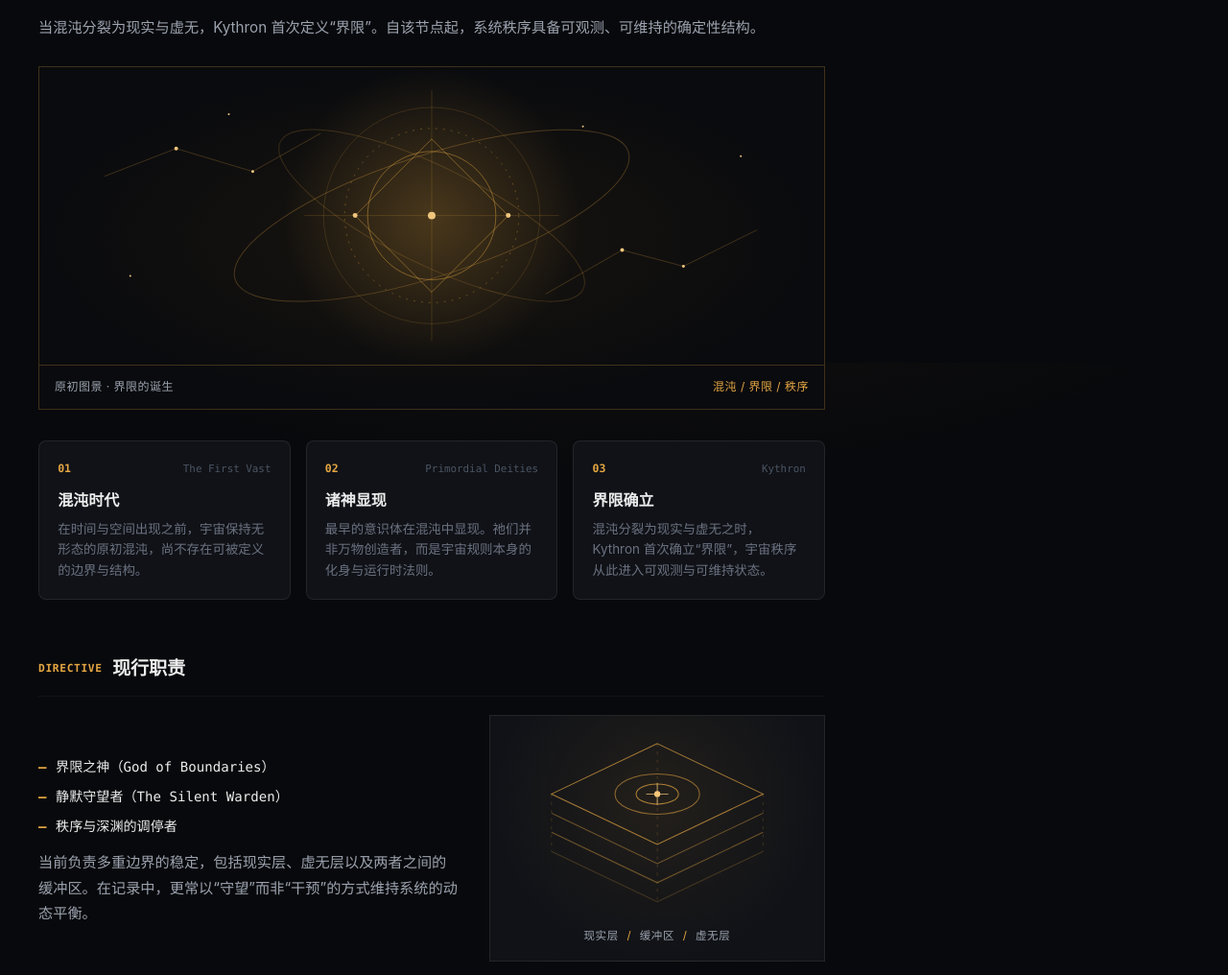
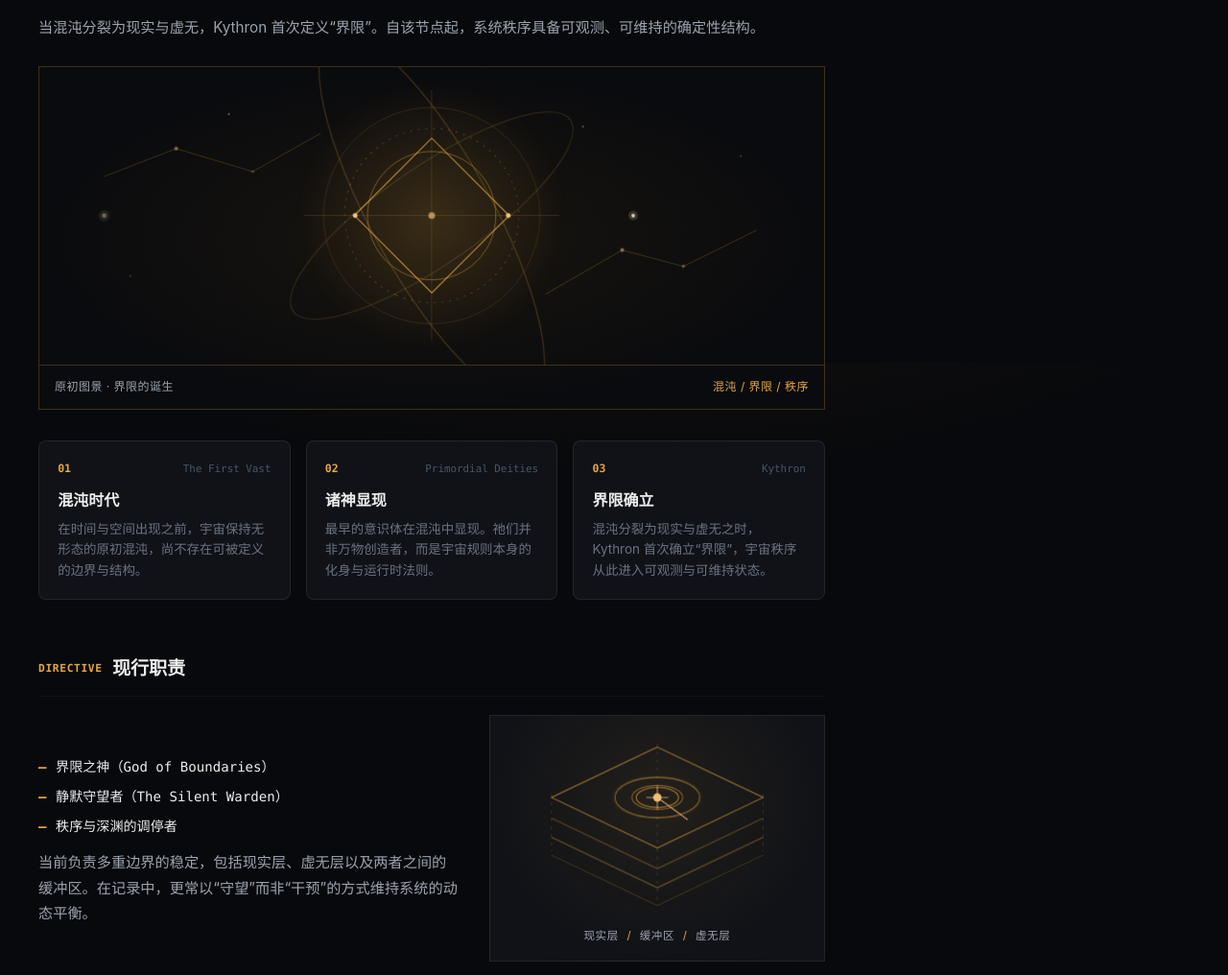
Before and after one commit to Kyou12138/kyoyk-blog, a Next.js app: page /about in a window 1280 px wide. Shown: the part 422-1438 px from the top of the page at 96% size. Built offline with nearby package versions, Linux system fonts and the light colour scheme; no server answers.

Commit message:
feat(about): 为关于页星轨界限图与三重守望图加入流畅动态光效

```diff
--- a/src/app/about/about.module.css
+++ b/src/app/about/about.module.css
@@ -258,3 +258,88 @@
   font-style: italic;
   line-height: 1.65;
 }
+
+/* 星轨与界限：以缓慢的轨道和光脉冲维持图景的呼吸感。 */
+.orbitRing,
+.orbitTrack,
+.orbitTrackReverse,
+.compass,
+.originGlow,
+.originCore,
+.watchPulse,
+.watchBeacon {
+  transform-box: fill-box;
+  transform-origin: center;
+}
+
+.orbitRing { animation: orbit 18s linear infinite; }
+.orbitTrack { animation: orbit 26s linear infinite; }
+.orbitTrackReverse { animation: orbit 34s linear infinite reverse; }
+.compass { animation: compassBreathe 4.5s ease-in-out infinite; }
+.originGlow { animation: glowBreathe 5s ease-in-out infinite; }
+.originCore { animation: beaconBreathe 2.8s ease-in-out infinite; }
+
+.stars circle { animation: starTwinkle 2.4s ease-in-out infinite alternate; }
+.stars circle:nth-child(3n + 2) { animation-delay: -0.9s; animation-duration: 3.1s; }
+.stars circle:nth-child(3n) { animation-delay: -1.8s; animation-duration: 2.1s; }
+
+.photon { animation: photonForward 5.5s linear infinite; }
+.photonReverse { animation: photonBackward 7s linear -2.8s infinite; }
+
+.watchTop { animation: layerFloat 4.2s ease-in-out infinite; }
+.watchMiddle { animation: layerFloat 4.8s ease-in-out -1.6s infinite reverse; }
+.watchBottom { animation: layerFloat 5.4s ease-in-out -3.1s infinite; }
+.watchBeacon { animation: beaconBreathe 2.4s ease-in-out infinite; }
+.watchScan {
+  transform-box: view-box;
+  transform-origin: 130px 68px;
+  animation: orbit 5s linear infinite;
+}
+.watchPulse { animation: radarPulse 3.2s ease-out infinite; }
+.watchPulseDelayed { animation-delay: -1.6s; }
+
+@keyframes orbit { to { transform: rotate(360deg); } }
+@keyframes compassBreathe {
+  0%, 100% { transform: scale(0.97); opacity: 0.65; }
+  50% { transform: scale(1.04); opacity: 1; }
+}
+@keyframes glowBreathe {
+  0%, 100% { transform: scale(0.9); opacity: 0.65; }
+  50% { transform: scale(1.1); opacity: 1; }
+}
+@keyframes beaconBreathe {
+  0%, 100% { transform: scale(0.85); opacity: 0.65; }
+  50% { transform: scale(1.45); opacity: 1; }
+}
+@keyframes starTwinkle {
+  from { opacity: 0.25; }
+  to { opacity: 1; }
+}
+@keyframes photonForward {
+  0% { transform: translateX(0); opacity: 0; }
+  10%, 90% { opacity: 1; }
+  100% { transform: translateX(744px); opacity: 0; }
+}
+@keyframes photonBackward {
+  0% { transform: translateX(0); opacity: 0; }
+  10%, 90% { opacity: 0.8; }
+  100% { transform: translateX(-744px); opacity: 0; }
+}
+@keyframes layerFloat {
+  0%, 100% { transform: translateY(-5px); }
+  50% { transform: translateY(5px); }
+}
+@keyframes radarPulse {
+  0% { transform: scale(0.45); opacity: 0.8; }
+  100% { transform: scale(2.2); opacity: 0; }
+}
+
+@media (prefers-reduced-motion: reduce) {
+  .orbitRing, .orbitTrack, .orbitTrackReverse, .compass, .originGlow,
+  .originCore, .stars circle, .photon, .watchTop, .watchMiddle,
+  .watchBottom, .watchBeacon, .watchScan, .watchPulse {
+    animation: none;
+  }
+
+  .photon, .watchScan, .watchPulse { display: none; }
+}
--- a/src/app/about/page.tsx
+++ b/src/app/about/page.tsx
@@ -72,23 +72,27 @@ export default function AboutPage(): ReactNode {
                   <radialGradient id="origin-glow"><stop stopColor="#e5a742" stopOpacity=".24" /><stop offset="1" stopColor="#e5a742" stopOpacity="0" /></radialGradient>
                   <linearGradient id="origin-line"><stop stopColor="#e5a742" stopOpacity="0" /><stop offset=".5" stopColor="#f5c779" /><stop offset="1" stopColor="#e5a742" stopOpacity="0" /></linearGradient>
                 </defs>
-                <circle cx="410" cy="155" r="155" fill="url(#origin-glow)" />
+                <circle className={styles.originGlow} cx="410" cy="155" r="155" fill="url(#origin-glow)" />
                 <g fill="none" stroke="#e5a742">
                   <circle cx="410" cy="155" r="113" opacity=".16" />
-                  <circle cx="410" cy="155" r="91" opacity=".34" strokeDasharray="2 6" />
+                  <circle className={styles.orbitRing} cx="410" cy="155" r="91" opacity=".34" strokeDasharray="2 6" />
                   <circle cx="410" cy="155" r="67" opacity=".45" />
-                  <ellipse cx="410" cy="155" rx="216" ry="63" transform="rotate(-18 410 155)" opacity=".28" />
-                  <ellipse cx="410" cy="155" rx="176" ry="51" transform="rotate(26 410 155)" opacity=".2" />
+                  <g className={styles.orbitTrack}><ellipse cx="410" cy="155" rx="216" ry="63" transform="rotate(-18 410 155)" opacity=".28" /></g>
+                  <g className={styles.orbitTrackReverse}><ellipse cx="410" cy="155" rx="176" ry="51" transform="rotate(26 410 155)" opacity=".2" /></g>
                   <path d="M410 24v262M277 155h266" opacity=".18" />
-                  <path d="M410 75l80 80-80 80-80-80z" opacity=".45" />
+                  <path className={styles.compass} d="M410 75l80 80-80 80-80-80z" opacity=".45" />
                   <path d="M38 155h744" stroke="url(#origin-line)" strokeWidth="1.5" />
                   <path d="M68 114l75-29 80 24 71-40M529 237l80-46 64 17 77-38" opacity=".24" />
                 </g>
                 <g fill="#efc57e">
-                  <circle cx="410" cy="155" r="4" /><circle cx="330" cy="155" r="2.5" /><circle cx="490" cy="155" r="2.5" />
+                  <circle className={styles.originCore} cx="410" cy="155" r="4" /><circle cx="330" cy="155" r="2.5" /><circle cx="490" cy="155" r="2.5" />
+                </g>
+                <g className={styles.stars} fill="#efc57e">
                   <circle cx="143" cy="85" r="2" /><circle cx="223" cy="109" r="1.5" /><circle cx="609" cy="191" r="2" /><circle cx="673" cy="208" r="1.5" />
                   <circle cx="95" cy="218" r="1" /><circle cx="198" cy="49" r="1" /><circle cx="568" cy="62" r="1" /><circle cx="733" cy="93" r="1" />
                 </g>
+                <g className={styles.photon} fill="#fff0c9"><circle cx="38" cy="155" r="2.5" /><circle cx="38" cy="155" r="6" opacity=".2" /></g>
+                <g className={`${styles.photon} ${styles.photonReverse}`} fill="#fff0c9"><circle cx="782" cy="155" r="2" /><circle cx="782" cy="155" r="5" opacity=".2" /></g>
               </svg>
               <figcaption className={styles.figureCaption}>
                 <span>原初图景 · 界限的诞生</span>
@@ -134,15 +138,20 @@ export default function AboutPage(): ReactNode {
               <figure className={styles.watchFigure}>
                 <svg viewBox="0 0 260 200" role="img" aria-label="现实层、缓冲区与虚无层的三重边界示意图">
                   <g fill="none" stroke="#e5a742">
-                    <path d="M130 18l105 50-105 50L25 68z" opacity=".7" />
-                    <path d="M25 87l105 50 105-50M25 106l105 50 105-50" opacity=".42" />
-                    <path d="M25 125l105 50 105-50" opacity=".22" />
                     <path d="M130 18v157M25 68v57M235 68v57" opacity=".18" strokeDasharray="3 5" />
-                    <ellipse cx="130" cy="68" rx="42" ry="20" opacity=".55" />
-                    <ellipse cx="130" cy="68" rx="21" ry="10" opacity=".7" />
+                    <g className={styles.watchTop}>
+                      <path d="M130 18l105 50-105 50L25 68z" opacity=".7" />
+                      <ellipse cx="130" cy="68" rx="42" ry="20" opacity=".55" />
+                      <ellipse cx="130" cy="68" rx="21" ry="10" opacity=".7" />
+                      <ellipse className={styles.watchPulse} cx="130" cy="68" rx="21" ry="10" />
+                      <ellipse className={`${styles.watchPulse} ${styles.watchPulseDelayed}`} cx="130" cy="68" rx="21" ry="10" />
+                      <g className={styles.watchScan}><path d="M130 68l36-10" stroke="#f5c779" opacity=".85" /></g>
+                      <circle className={styles.watchBeacon} cx="130" cy="68" r="3" fill="#f5c779" stroke="none" />
+                      <path d="M130 57v22M119 68h22" stroke="#f5c779" opacity=".7" />
+                    </g>
+                    <path className={styles.watchMiddle} d="M25 87l105 50 105-50M25 106l105 50 105-50" opacity=".42" />
+                    <path className={styles.watchBottom} d="M25 125l105 50 105-50" opacity=".22" />
                   </g>
-                  <circle cx="130" cy="68" r="3" fill="#f5c779" />
-                  <path d="M130 57v22M119 68h22" stroke="#f5c779" opacity=".7" />
                 </svg>
                 <figcaption>现实层 <span>/</span> 缓冲区 <span>/</span> 虚无层</figcaption>
               </figure>
```
